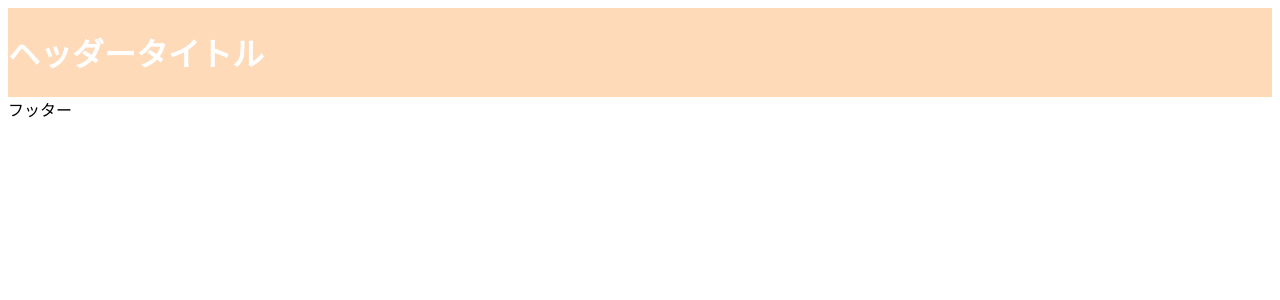
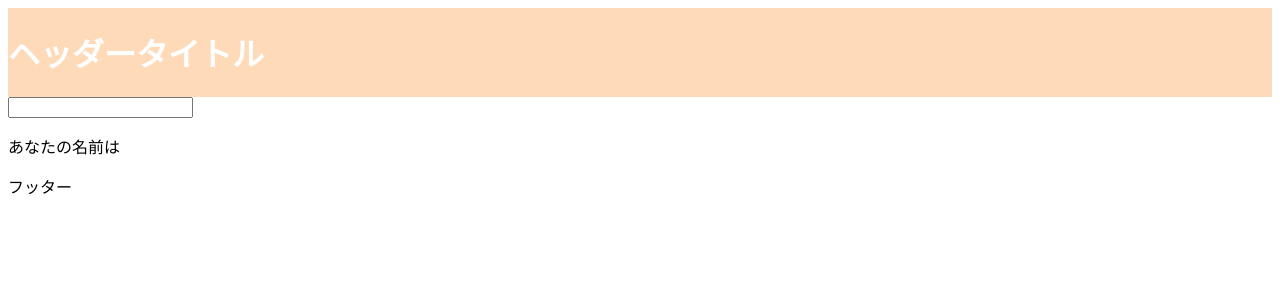
Before and after one commit to sakurai-chihiro/study-nuxt, a Nuxt app: page /jobs/1 in a window 1280 px wide. Shown: the top 300 px of the page. Built offline with nearby package versions, Linux system fonts and the light colour scheme.

Commit message:
[update]component作成中

```diff
--- a/app.vue
+++ b/app.vue
@@ -1,9 +1,7 @@
 <template>
-  <div>
-    <Header />
-    <NuxtPage />
-    <Footer />
-  </div>
+  <Header />
+  <NuxtPage />
+  <Footer />
 </template>
 
 <script>
--- a/components/footer.vue
+++ b/components/footer.vue
@@ -1,5 +1,5 @@
 <template>
-  <div>
+  <footer>
     フッター
-  </div>
+  </footer>
 </template>
--- a/components/header.vue
+++ b/components/header.vue
@@ -1,7 +1,7 @@
 <template>
-  <div class="header">
+  <header class="header">
     <h1>ヘッダータイトル</h1>
-  </div>
+  </header>
 </template>
 
 <style>
--- a/pages/jobs/[id].vue
+++ b/pages/jobs/[id].vue
@@ -1,5 +1,25 @@
 <template>
-  <div>
+  <input type="text" name="name" v-model="name">
+  <p>あなたの名前は{{ name }}</p>
+</template>
 
-  </div>
-</template>
+<script>
+// nuxt3から導入されたref関数をvueのモジュールからimportしている
+// [ref関数]_リアクティブ(状態管理)の値を定義するための関数
+// https://field.asia/%E7%A5%9E%E5%9B%9Evue3-js-nuxt3-typescript%E3%81%A9%E3%81%86%E3%82%84%E3%82%8B%EF%BC%9F%E3%80%90%E3%82%BC%E3%83%AD%E3%81%8B%E3%82%89%E8%A7%A3%E8%AA%AC%E3%80%91/
+
+import {ref} from 'vue'
+
+export default {
+  setup() {
+    const name = ref("");
+
+    return {
+      name
+    }
+  }
+}
+</script>
+
+<style>
+</style>
--- a/pages/jobs/index.vue
+++ b/pages/jobs/index.vue
@@ -1,5 +1,2 @@
 <template>
-  <div>
-
-  </div>
 </template>
```
